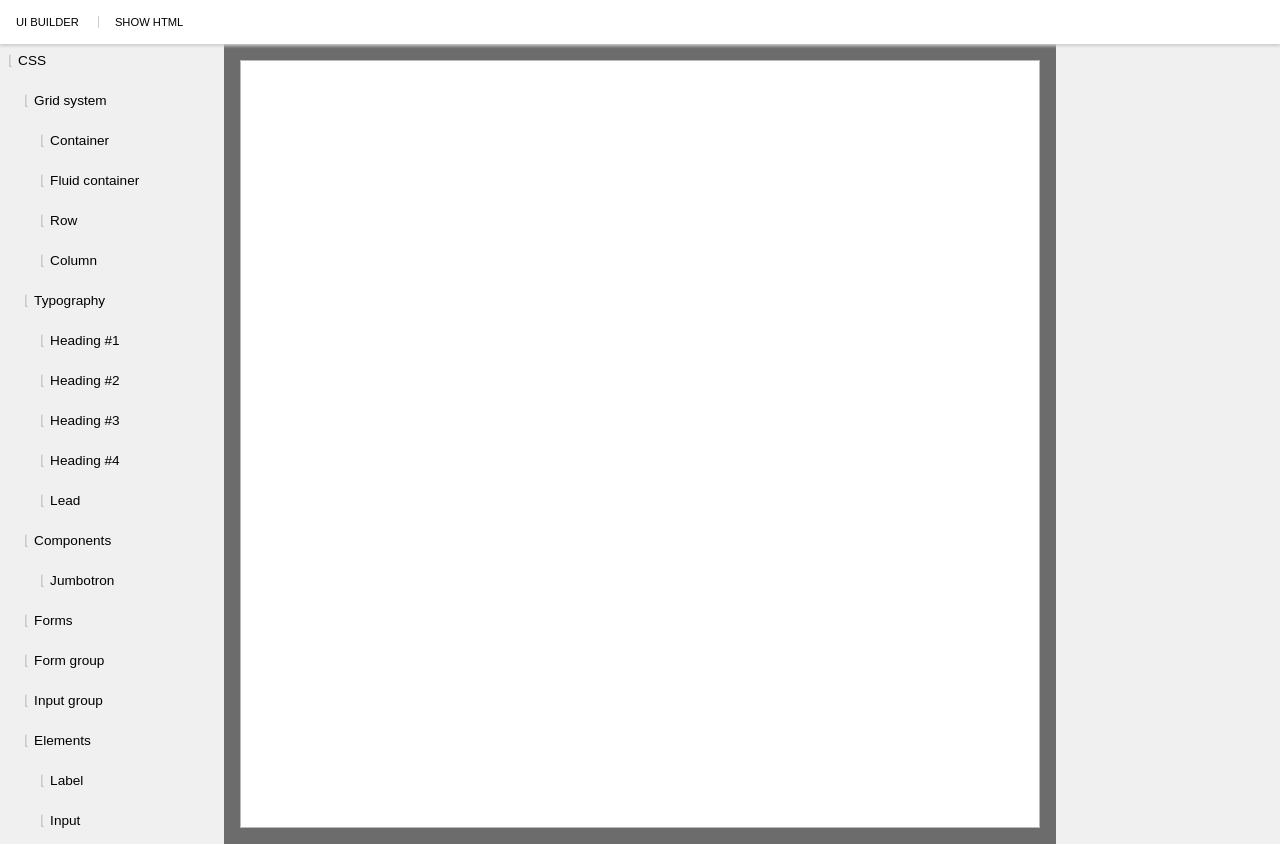
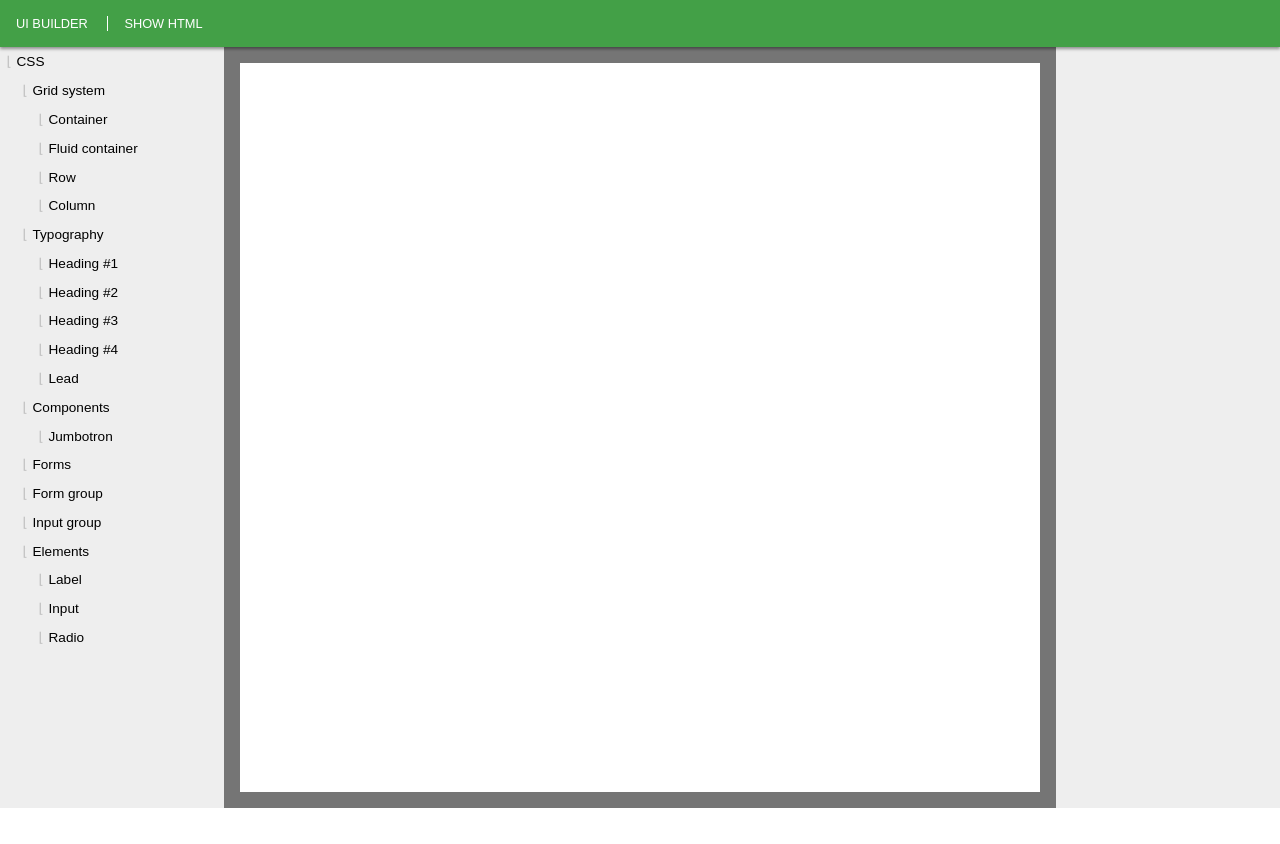
Before and after one commit to ivan-demchenko/ui-builder, a web app: file app/index.html in a window 1280 px wide. After the commit the page ends 808 px from the top, so only its background shows below. Run offline with its HTML, style and script files only (its server is not run), Linux system fonts and the light colour scheme; some libraries are stand-ins or nearby versions.

Commit message:
Added styles and icons and refactored service name

```diff
--- a/app/index.html
+++ b/app/index.html
@@ -12,6 +12,7 @@
     <!-- endbuild -->
     <!-- build:css(.tmp) styles/main.css -->
     <link rel="stylesheet" href="styles/main.css">
+    <link rel="stylesheet" href="styles/icons/fontello.css">
     <!-- endbuild -->
   </head>
   <body>
@@ -58,7 +59,7 @@
 
     <script src="scripts/services/repository.js"></script>
     <script src="scripts/services/recursionHelper.js"></script>
-    <script src="scripts/services/dropProcess.js"></script>
+    <script src="scripts/services/elemManager.js"></script>
     <script src="scripts/services/domElem.js"></script>
     <script src="scripts/services/domTreeParser.js"></script>
     <script src="scripts/services/canvas.js"></script>
--- a/app/scripts/directives/domTreeView.html
+++ b/app/scripts/directives/domTreeView.html
@@ -1,6 +1,12 @@
 <ul>
   <li ng-repeat="node in tree.children">
-    <div class="uib-tree-item">{{ node.name }}</div>
+    <div class="uib-tree-item">
+      {{ node.name }}
+      <aside>
+        <a href="#" ng-click="editElem(node)" class="uib-btn"><i class="i-wrench"></i></a>
+        <a href="#" ng-click="removeElem(node)" class="uib-btn"><i class="i-cancel"></i></a>
+      </aside>
+    </div>
     <div ng-if="node.children.length > 0">
       <dom-tree-view tree="node"></dom-tree-view>
     </div>
--- a/app/scripts/directives/domTreeView.js
+++ b/app/scripts/directives/domTreeView.js
@@ -1,7 +1,7 @@
 'use strict';
 
 angular.module('uiBuilderApp')
-  .directive('domTreeView', function (RecursionHelper, canvas, $rootScope, dropProcess, domTreeParser) {
+  .directive('domTreeView', function (RecursionHelper, canvas, $rootScope, ElemManager, domTreeParser) {
     return {
       restrict: 'E',
       replace: true,
@@ -45,25 +45,19 @@
             }
           });
 
-          elem.on('dblclick', function (evt) {
-            evt.preventDefault();
-            var elem = angular.element(evt.target).scope().node.domElem;
-            dropProcess.startEditElem(elem);
-          });
-
           elem.on('dragover', function (evt) {
             evt.preventDefault();
-            dropProcess.markTarget(evt.target);
+            ElemManager.markTarget(evt.target);
           });
 
           elem.on('dragend', function (evt) {
             evt.preventDefault();
-            dropProcess.unmarkTarget(evt.target);
+            ElemManager.unmarkTarget(evt.target);
           });
 
           elem.on('dragleave', function (evt) {
             evt.preventDefault();
-            dropProcess.unmarkTarget(evt.target);
+            ElemManager.unmarkTarget(evt.target);
           });
 
           elem.on('drop', function (evt) {
@@ -73,10 +67,18 @@
             if (angularTarget.scope().node) {
               elem = angularTarget.scope().node.domElem;
               if (elem) {
-                dropProcess.dropElement(elem, evt.dataTransfer.getData('elemModel'));
+                ElemManager.dropElement(elem, evt.dataTransfer.getData('elemModel'));
               }
             }
           });
+
+          scope.editElem = function(node) {
+            ElemManager.startEditElem(node.domElem);
+          };
+
+          scope.removeElem = function(node) {
+            ElemManager.removeElem(node.domElem);
+          };
 
         });
       }
--- a/app/scripts/directives/itemPropertiesView.html
+++ b/app/scripts/directives/itemPropertiesView.html
@@ -3,8 +3,8 @@
   <header class="uib-item-props-edit-header">
     {{propCtrl.elem.tagName}}
     <aside>
-      <button ng-click="propCtrl.done()">Done</button>
-      <button ng-click="propCtrl.remove()">Delete</button>
+      <a href="#" class="uib-btn" ng-click="propCtrl.done()"><i class="i-ok"></i></a>
+      <a href="#" class="uib-btn" ng-click="propCtrl.remove()"><i class="i-cancel"></i></a>
     </aside>
   </header>
 
--- a/app/scripts/directives/itemPropertiesView.js
+++ b/app/scripts/directives/itemPropertiesView.js
@@ -9,7 +9,7 @@
         data: '='
       },
       templateUrl: 'scripts/directives/itemPropertiesView.html',
-      controller: function ($scope) {
+      controller: function () {
         var ctrl = this;
 
         ctrl.elem = null;
@@ -25,10 +25,8 @@
         };
 
         $rootScope.$on('uib:elem:edit', function (evt, elem) {
-          $scope.$apply(function () {
-            ctrl.elem = elem;
-            domElem.updateProps(ctrl.elem);
-          });
+          ctrl.elem = elem;
+          domElem.updateProps(ctrl.elem);
         });
       },
       controllerAs: 'propCtrl'
--- a/app/scripts/directives/uiCanvas.js
+++ b/app/scripts/directives/uiCanvas.js
@@ -1,7 +1,7 @@
 'use strict';
 
 angular.module('uiBuilderApp')
-  .directive('uiCanvas', function (dropProcess, canvas, $rootScope) {
+  .directive('uiCanvas', function (ElemManager, canvas, $rootScope) {
     return {
       restrict: 'E',
       replace: true,
@@ -18,38 +18,31 @@
         if (canvasBodyElem) {
 
           $rootScope.$on('uib:elem:edit:done', function (evt, elem) {
-            dropProcess.resetAttrsForElement(elem);
+            ElemManager.resetAttrsForElement(elem);
           });
 
           $rootScope.$on('uib:elem:remove', function (evt, elem) {
-            dropProcess.removeElem(elem);
-          });
-
-          canvasBodyElem.addEventListener('dblclick', function (evt) {
-            evt.preventDefault();
-            if (evt.target.tagName !== 'BODY') {
-              dropProcess.startEditElem(evt.target);
-            }
+            ElemManager.removeElem(elem);
           });
 
           canvasBodyElem.addEventListener('drop', function (evt) {
             evt.preventDefault();
-            dropProcess.dropElement(evt.target, evt.dataTransfer.getData('elemModel'));
+            ElemManager.dropElement(evt.target, evt.dataTransfer.getData('elemModel'));
           });
 
           canvasBodyElem.addEventListener('dragend', function (evt) {
             evt.preventDefault();
-            dropProcess.unmarkTarget(evt.target);
+            ElemManager.unmarkTarget(evt.target);
           });
 
           canvasBodyElem.addEventListener('dragover', function (evt) {
             evt.preventDefault();
-            dropProcess.markTarget(evt.target);
+            ElemManager.markTarget(evt.target);
           });
 
           canvasBodyElem.addEventListener('dragleave', function (evt) {
             evt.preventDefault();
-            dropProcess.unmarkTarget(evt.target);
+            ElemManager.unmarkTarget(evt.target);
           });
 
         }
--- a/app/scripts/services/dropProcess.js
+++ b/app/scripts/services/elemManager.js
@@ -1,7 +1,7 @@
 'use strict';
 
 angular.module('uiBuilderApp')
-  .service('dropProcess', function (domElem, domTreeParser, $rootScope) {
+  .service('ElemManager', function (domElem, domTreeParser, $rootScope) {
 
     /**
      * Make drop of elem to target
--- /dev/null
+++ b/app/styles/icons/fontello.css
@@ -0,0 +1,57 @@
+@font-face {
+  font-family: 'fontello';
+  src: url('../font/fontello.eot?81306458');
+  src: url('../font/fontello.eot?81306458#iefix') format('embedded-opentype'),
+       url('../font/fontello.woff?81306458') format('woff'),
+       url('../font/fontello.ttf?81306458') format('truetype'),
+       url('../font/fontello.svg?81306458#fontello') format('svg');
+  font-weight: normal;
+  font-style: normal;
+}
+/* Chrome hack: SVG is rendered more smooth in Windozze. 100% magic, uncomment if you need it. */
+/* Note, that will break hinting! In other OS-es font will be not as sharp as it could be */
+/*
+@media screen and (-webkit-min-device-pixel-ratio:0) {
+  @font-face {
+    font-family: 'fontello';
+    src: url('../font/fontello.svg?81306458#fontello') format('svg');
+  }
+}
+*/
+
+ [class^="i-"]:before, [class*=" i-"]:before {
+  font-family: "fontello";
+  font-style: normal;
+  font-weight: normal;
+  speak: none;
+
+  display: inline-block;
+  text-decoration: inherit;
+  width: 1em;
+  margin-right: .2em;
+  text-align: center;
+  /* opacity: .8; */
+
+  /* For safety - reset parent styles, that can break glyph codes*/
+  font-variant: normal;
+  text-transform: none;
+
+  /* fix buttons height, for twitter bootstrap */
+  line-height: 1em;
+
+  /* Animation center compensation - margins should be symmetric */
+  /* remove if not needed */
+  margin-left: .2em;
+
+  /* you can be more comfortable with increased icons size */
+  /* font-size: 120%; */
+
+  /* Uncomment for 3D effect */
+  /* text-shadow: 1px 1px 1px rgba(127, 127, 127, 0.3); */
+}
+
+.i-cancel:before { content: '\e800'; } /* '' */
+.i-ok:before { content: '\e801'; } /* '' */
+.i-wrench:before { content: '\e802'; } /* '' */
+.i-elem:before { content: '\e803'; } /* '' */
+.i-record:before { content: '\e804'; } /* '' */
--- a/app/styles/main.css
+++ b/app/styles/main.css
@@ -16,6 +16,14 @@
   -webkit-user-drag: element;
 }
 
+.uib-btn {
+  color: #388E3C;
+}
+.uib-btn:hover,
+.uib-btn:active {
+  color: #4CAF50;
+}
+
 .uib-app-main {
   width: 100%;
 }
@@ -32,7 +40,7 @@
 
 .uib-v-div {
   width: 1px;
-  border-right: 1px solid #ccc;
+  border-right: 1px solid #fff;
 }
 
 .uib-app-container {
@@ -46,11 +54,15 @@
   height: 100%;
 }
 
+.uib-app-header, .uib-item-props-edit .uib-item-props-edit-header {
+  background: #43A047;
+  color: #fff;
+  box-shadow: 0 2px 3px rgba(0,0,0,.4);
+}
+
 .uib-app-header {
-  background: #fff;
-  box-shadow: 0 2px 3px #ccc;
   z-index: 1;
-  font-size: .7rem;
+  font-size: .8rem;
   flex-shrink: 0;
 }
 .uib-app-logo {
@@ -62,7 +74,7 @@
 .uib-app-aside {
   max-width: 14rem;
   min-width: 14rem;
-  background: #f0f0f0;
+  background: #EEEEEE;
   display: flex;
   flex-direction: column;
   overflow: hidden;
@@ -79,11 +91,12 @@
 .uib-item-props-edit .uib-item-props-edit-header {
   padding: .5rem 1rem;
   margin: -1rem -1rem 1rem -1rem;
-  background: #eee;
-  border-bottom: solid 1px #ccc;
 }
 .uib-item-props-edit .uib-item-props-edit-header aside {
   float: right;
+}
+.uib-item-props-edit .uib-item-props-edit-header aside .uib-btn {
+  color: #fff;
 }
 .uib-prop-row {
   padding-bottom: .2rem;
@@ -115,7 +128,7 @@
 }
 
 .uib-app-main {
-  background: #6c6c6c;
+  background: #757575;
   display: flex;
 }
 .uib-app-main .uib-canvas-wrapp {
@@ -123,7 +136,7 @@
   min-height: 100%;
 }
 .uib-app-main iframe {
-  border: solid 1px #bbb;
+  border: none;
   background: #fff;
   min-width: 100%;
   min-height: calc(100vh - 4.7rem);
@@ -136,12 +149,11 @@
 }
 .uib-app-canvas.drag,
 .uib-tree-item.drag{
-  background: #E5CE9A !important;
+  background: #E3F2FD !important;
 }
 
 .uib-tree-item {
-  padding: .5rem;
-  margin-bottom: .5rem;
+  padding: .4rem;
   transition: .3s;
 }
 .uib-tree-item:before {
@@ -149,10 +161,11 @@
   padding-right: .3rem;
   color: silver;
 }
+.uib-tree-item aside {
+  float: right;
+}
 .uib-tree-item.in-drag {
-  background: #bbb;
-  transform: scale3d(1.1,1.1,1.1);
-  box-shadow: 0 0 6px #aaa;
+  background: #FFCC80;
 }
 
 .uib-html-view {
--- a/app/styles/uib-canvas.css
+++ b/app/styles/uib-canvas.css
@@ -1,3 +1,3 @@
 .uib-drag {
-  background: #E5CE9A !important;
+  background: #E3F2FD !important;
 }
```
Also changed, not shown: app/styles/font/fontello.ttf (added), app/styles/font/fontello.woff (added), 2 other files.
